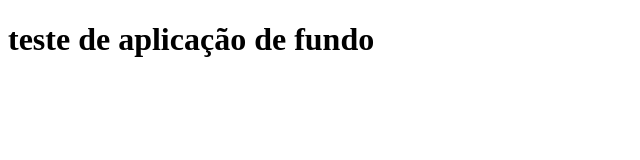
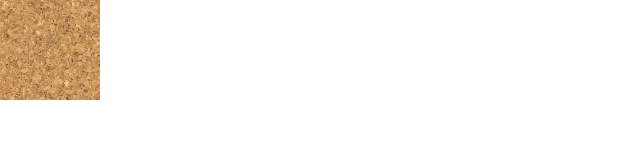
Before and after one commit to amadeu81/html-css, a plain HTML site: page exercicio/ex022/fundo002.html in a window 1280 px wide. Shown: the whole page, without its empty margins (0-640 px from the left). Drawn offline with Linux system fonts and the light colour scheme.

Commit message:
Update fundo002.html

```diff
--- a/exercicio/ex022/fundo002.html
+++ b/exercicio/ex022/fundo002.html
@@ -4,8 +4,18 @@
     <meta charset="UTF-8">
     <meta name="viewport" content="width=device-width, initial-scale=1.0">
     <title>fundo 002</title>
+    <style>
+        body{
+
+background-image: url(imagens/wallpaper001.jpg);
+background-size: 100px 100px;
+background-repeat:no-repeat;
+
+        }
+    </style>
 </head>
 <body>
-    <h1>teste de aplicação de fundo</h1>
+
+
 </body>
 </html>
```
